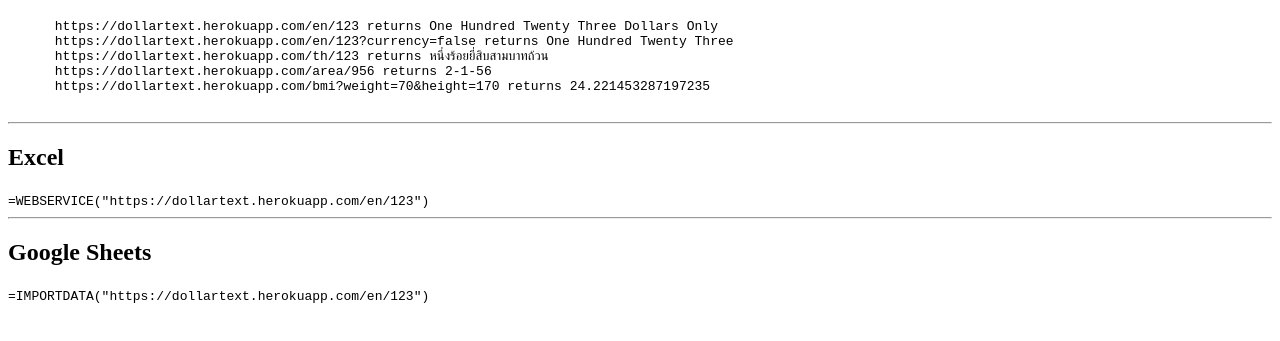
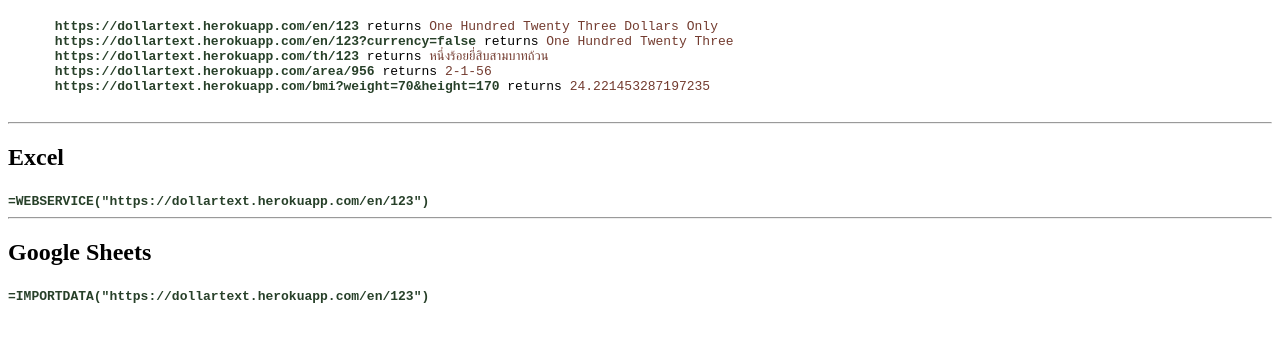
Before and after one commit to prasertcbs/dollartext, a website: page about.html in a window 1280 px wide. Shown: the part 61-402 px from the top of the page. Drawn offline with Linux system fonts and the light colour scheme.

Commit message:
style about.html

```diff
--- a/about.html
+++ b/about.html
@@ -5,21 +5,30 @@
     <meta http-equiv="X-UA-Compatible" content="IE=edge" />
     <meta name="viewport" content="width=device-width, initial-scale=1.0" />
     <title>Webservice for Excel</title>
+    <style>
+      .usage {
+        color: #274029;
+        font-weight: bold;
+      }
+      .result {
+        color: #733B2F;
+      }
+    </style>
   </head>
   <body>
     <h1>A simple Webservice for Excel and Google Sheets</h1>
     <pre>
-      <code>https://dollartext.herokuapp.com/en/123</code> returns <code>One Hundred Twenty Three Dollars Only</code>
-      <code>https://dollartext.herokuapp.com/en/123?currency=false</code> returns <code>One Hundred Twenty Three</code>
-      <code>https://dollartext.herokuapp.com/th/123</code> returns <code>หนึ่งร้อยยี่สิบสามบาทถ้วน</code>
-      <code>https://dollartext.herokuapp.com/area/956</code> returns <code>2-1-56</code>
-      <code>https://dollartext.herokuapp.com/bmi?weight=70&height=170</code> returns <code>24.221453287197235</code>
+      <code class="usage">https://dollartext.herokuapp.com/en/123</code> returns <code class="result">One Hundred Twenty Three Dollars Only</code>
+      <code class="usage">https://dollartext.herokuapp.com/en/123?currency=false</code> returns <code class="result">One Hundred Twenty Three</code>
+      <code class="usage">https://dollartext.herokuapp.com/th/123</code> returns <code class="result">หนึ่งร้อยยี่สิบสามบาทถ้วน</code>
+      <code class="usage">https://dollartext.herokuapp.com/area/956</code> returns <code class="result">2-1-56</code>
+      <code class="usage">https://dollartext.herokuapp.com/bmi?weight=70&height=170</code> returns <code class="result">24.221453287197235</code>
     </pre>
     <hr />
     <h2>Excel</h2>
-    <code>=WEBSERVICE("https://dollartext.herokuapp.com/en/123")</code>
+    <code class="usage">=WEBSERVICE("https://dollartext.herokuapp.com/en/123")</code>
     <hr />
     <h2>Google Sheets</h2>
-    <code>=IMPORTDATA("https://dollartext.herokuapp.com/en/123")</code>
+    <code class="usage">=IMPORTDATA("https://dollartext.herokuapp.com/en/123")</code>
   </body>
 </html>
```
